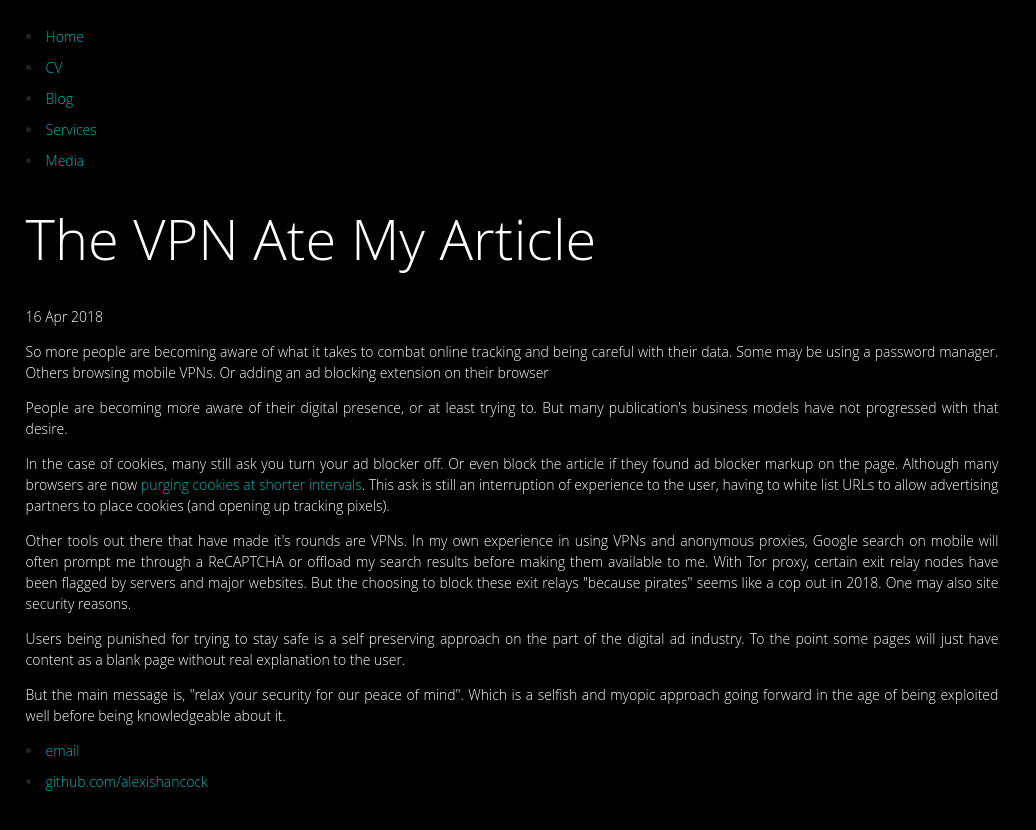
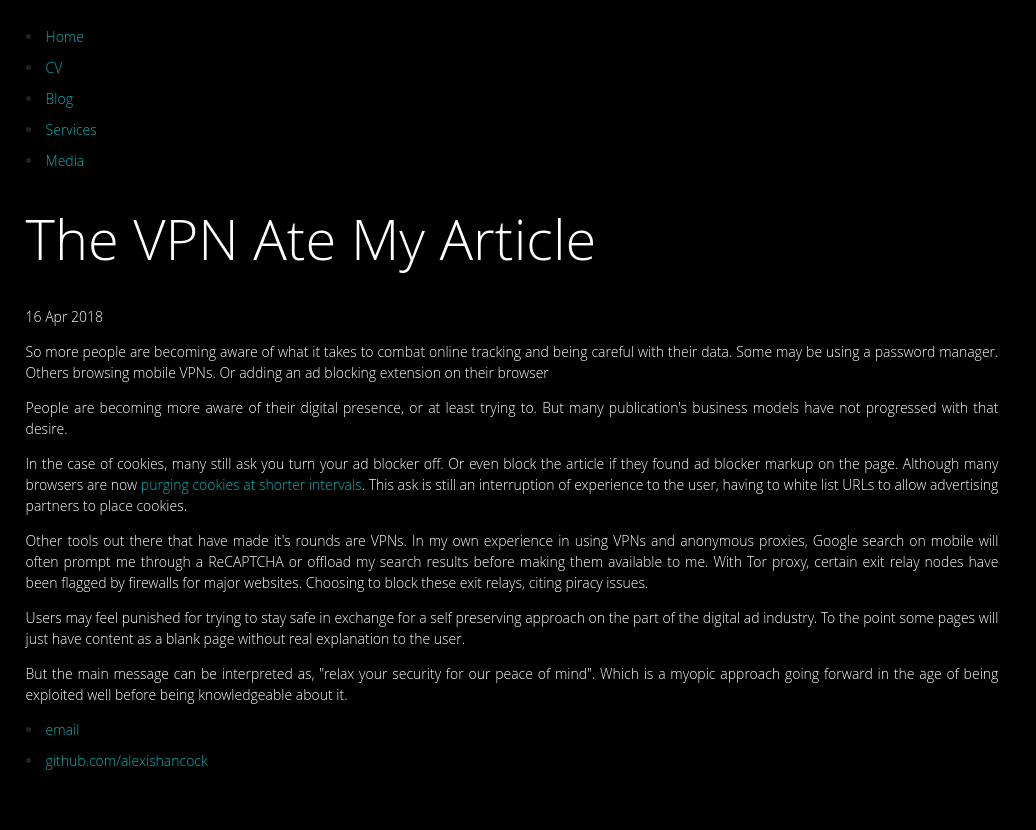
Before and after one commit to zoracon/zoracon.github.io, a Jekyll site: the page built from _posts/2018-04-16-vpn-ate-my-article.md, in a window 1280 px wide. Shown: the top 830 px of the page, without its empty margins (0-1036 px from the left). Built offline with Jekyll 4.4.1, drawn with Linux system fonts in a browser that asks for light colours.

Commit message:
Add new post

```diff
--- a/_posts/2018-04-16-vpn-ate-my-article.md
+++ b/_posts/2018-04-16-vpn-ate-my-article.md
@@ -12,17 +12,17 @@ People are becoming more aware of their digital presence, or at least trying to.
 </p>
 
 <p>
-In the case of cookies, many still ask you turn your ad blocker off. Or even block the article if they found ad blocker markup on the page. Although many browsers are now <a target="_blank" href="https://www.theverge.com/2017/9/14/16308138/apple-safari-11-advertiser-groups-cookie-tracking-letter">purging cookies at shorter intervals</a>. This ask is still an interruption of experience to the user, having to white list URLs to allow advertising partners to place cookies (and opening up tracking pixels).
+In the case of cookies, many still ask you turn your ad blocker off. Or even block the article if they found ad blocker markup on the page. Although many browsers are now <a target="_blank" href="https://www.theverge.com/2017/9/14/16308138/apple-safari-11-advertiser-groups-cookie-tracking-letter">purging cookies at shorter intervals</a>. This ask is still an interruption of experience to the user, having to white list URLs to allow advertising partners to place cookies.
 </p>
 
 <p>
-Other tools out there that have made it's rounds are VPNs. In my own experience in using VPNs and anonymous proxies, Google search on mobile will often prompt me through a ReCAPTCHA or offload my search results before making them available to me. With Tor proxy, certain exit relay nodes have been flagged by servers and major websites. But the choosing to block these exit relays "because pirates" seems like a cop out in 2018. One may also site security reasons.
+Other tools out there that have made it's rounds are VPNs. In my own experience in using VPNs and anonymous proxies, Google search on mobile will often prompt me through a ReCAPTCHA or offload my search results before making them available to me. With Tor proxy, certain exit relay nodes have been flagged by firewalls for major websites. Choosing to block these exit relays, citing piracy issues.
 </p>
 
 <p>
-Users being punished for trying to stay safe is a self preserving approach on the part of the digital ad industry. To the point some pages will just have content as a blank page without real explanation to the user.
+Users may feel punished for trying to stay safe in exchange for a self preserving approach on the part of the digital ad industry. To the point some pages will just have content as a blank page without real explanation to the user.
 </p>
 
 <p>
-But the main message is, "relax your security for our peace of mind". Which is a selfish and myopic approach going forward in the age of being exploited well before being knowledgeable about it.
+But the main message can be interpreted as, "relax your security for our peace of mind". Which is a myopic approach going forward in the age of being exploited well before being knowledgeable about it.
 </p>
```
Also changed, not shown: _posts/2018-5-31-soldering-like-its-2007.md (added, +16 -0 lines), img/assembly-solder.jpg (added), img/board-solder.jpg (added), img/complete-solder.jpg (added).
